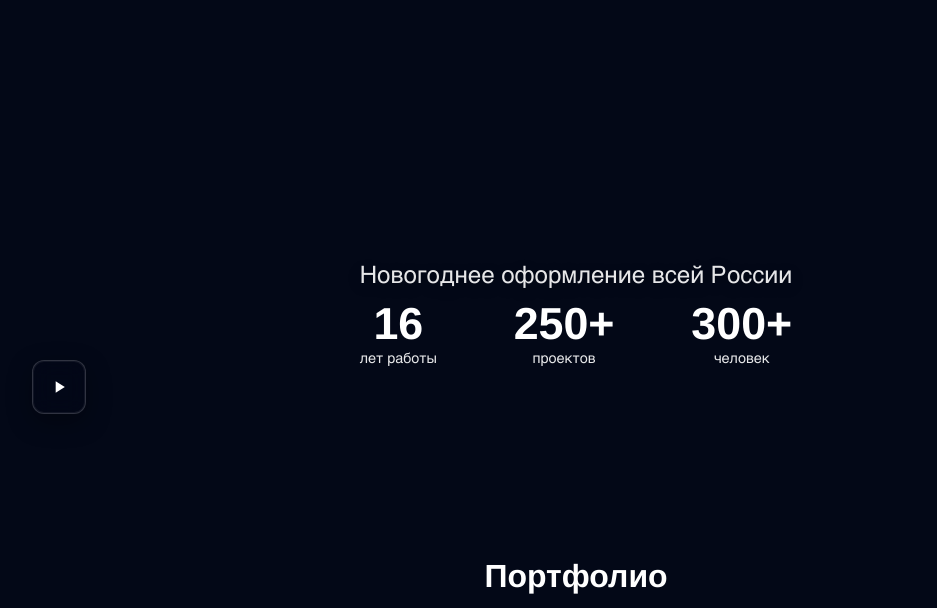
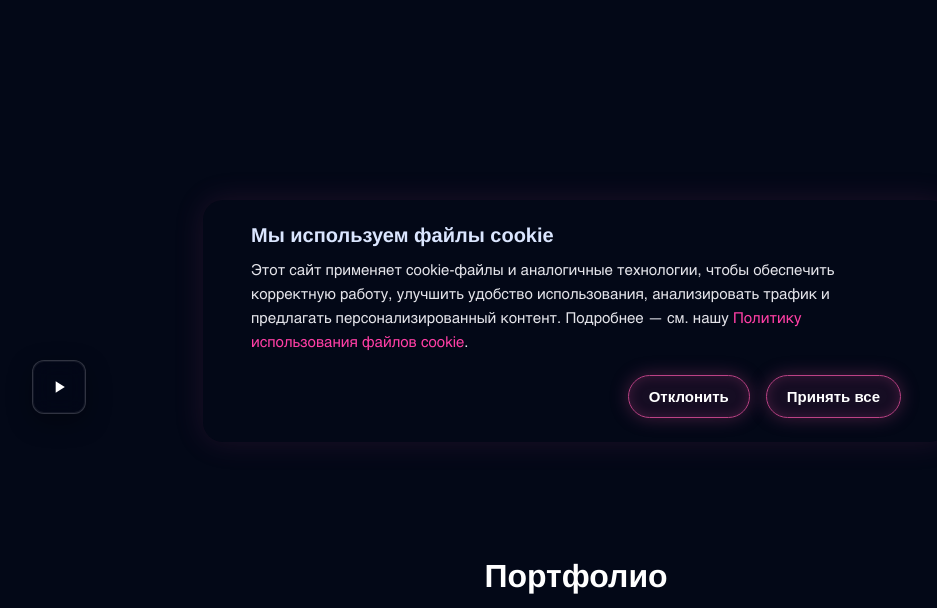
Before and after one commit to blyaka/LS-ILLUMINATION, a Django app: page / in a window 1280 px wide; the page is wider, and only the part inside the window is pictured. Shown: the part 338-946 px from the top of that part, without its empty margins (64-1001 px from the left). Run offline with Django 4.2, Linux system fonts and the light colour scheme; data comes from the database, SQL or seed files in the repository; data that the repository does not hold is empty.

Commit message:
+cookie banner

```diff
--- a/app/static/css/base.css
+++ b/app/static/css/base.css
@@ -25,3 +25,75 @@ body {
     font-family: var(--font-sans);
     background-color: var(--bg);
 }
+
+
+
+
+
+.cookie-banner {
+    position: fixed;
+    bottom: 20px;
+    left: 50%;
+    transform: translateX(-50%);
+    z-index: 1000;
+    max-width: 650px;
+    width: calc(100% - 40px);
+    background: var(--bg);
+    color: #fff;
+    border-radius: 20px;
+    padding: 24px 48px;
+    box-shadow: 0 0 30px rgba(188, 66, 133, 0.15);
+}
+
+.cookie-banner__wrap h3 {
+    margin: 0 0 12px;
+    font-size: 20px;
+    font-weight: 600;
+    color: #dbe6ff;
+}
+
+.cookie-banner__wrap p {
+    margin: 0 0 20px;
+    font-size: 15px;
+    line-height: 1.6;
+    color: #e3e3e9;
+}
+
+.cookie-banner__wrap a {
+    color: #ff3fa5;
+    text-decoration: none;
+}
+
+.cookie-banner__wrap a:hover {
+    text-decoration: underline;
+}
+
+.cookie-banner__actions {
+    display: flex;
+    gap: 16px;
+    flex-wrap: wrap;
+    justify-content: flex-end;
+}
+
+.cookie-btn {
+    min-width: 120px;
+    padding: 12px 20px;
+    border-radius: 32px;
+    font-size: 15px;
+    font-weight: 600;
+    border: 1px solid #bc4285;
+    background: rgba(188, 66, 133, .1);
+    color: #fff;
+    cursor: pointer;
+    transition: all .3s ease;
+    box-shadow: 0 0 18px rgba(188, 66, 133, .35), inset 0 0 12px rgba(188, 66, 133, .25);
+}
+
+.cookie-btn--accept:hover {
+    background: #bc4285;
+    box-shadow: 0 0 24px rgba(188, 66, 133, .8), inset 0 0 14px rgba(188, 66, 133, .45);
+}
+
+.cookie-btn--decline:hover {
+    background: rgba(188, 66, 133, .2);
+}
--- a/app/templates/_base.html
+++ b/app/templates/_base.html
@@ -82,6 +82,47 @@
 
 
 
+    <div class="cookie-banner" id="cookieBanner" hidden>
+        <div class="cookie-banner__wrap">
+            <h3>Мы используем файлы cookie</h3>
+            <p>
+                Этот сайт применяет cookie-файлы и аналогичные технологии, чтобы обеспечить корректную работу,
+                улучшить удобство использования, анализировать трафик и предлагать персонализированный контент.
+                Подробнее — см. нашу <a href="/cookie-policy/" target="_blank">Политику использования файлов cookie</a>.
+            </p>
+            <div class="cookie-banner__actions">
+                <button class="cookie-btn cookie-btn--decline" id="cookieDecline">Отклонить</button>
+                <button class="cookie-btn cookie-btn--accept" id="cookieAccept">Принять все</button>
+            </div>
+        </div>
+    </div>
+
+
+    <script>
+        (() => {
+            const banner = document.getElementById('cookieBanner');
+            const accept = document.getElementById('cookieAccept');
+            const decline = document.getElementById('cookieDecline');
+
+            // проверка сохранённых настроек
+            if (!localStorage.getItem('cookieConsent')) {
+                banner.hidden = false;
+            }
+
+            function setConsent(value) {
+                localStorage.setItem('cookieConsent', value);
+                banner.hidden = true;
+            }
+
+            accept.addEventListener('click', () => setConsent('accepted'));
+            decline.addEventListener('click', () => setConsent('declined'));
+        })();
+    </script>
+
+
+
+
+
     <div class="rq-underlay" id="rqUnderlay" hidden></div>
     <section class="rq-modal" id="rqModal" role="dialog" aria-modal="true" aria-labelledby="rqTitle" hidden>
         <div class="rq-card">
@@ -127,9 +168,9 @@
 
     <script>
         // подставим ts на клиенте, если не сделали это на сервере
-  (function(){
+        (function () {
             var ts = document.querySelector('form.rq-form input[name="ts"]');
-    if (ts && (!ts.value || ts.value === "0")) ts.value = Math.floor(Date.now()/1000);
+            if (ts && (!ts.value || ts.value === "0")) ts.value = Math.floor(Date.now() / 1000);
         })();
     </script>
 
```
Also changed, not shown: app/static/css/pages/home.css (line endings or trailing spaces). Lines whose indentation alone changed are shown as unchanged.
